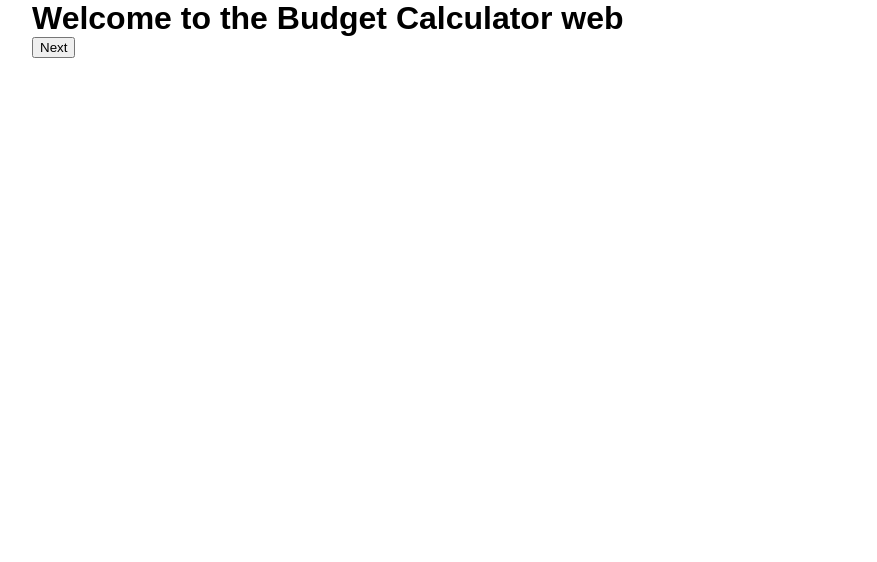
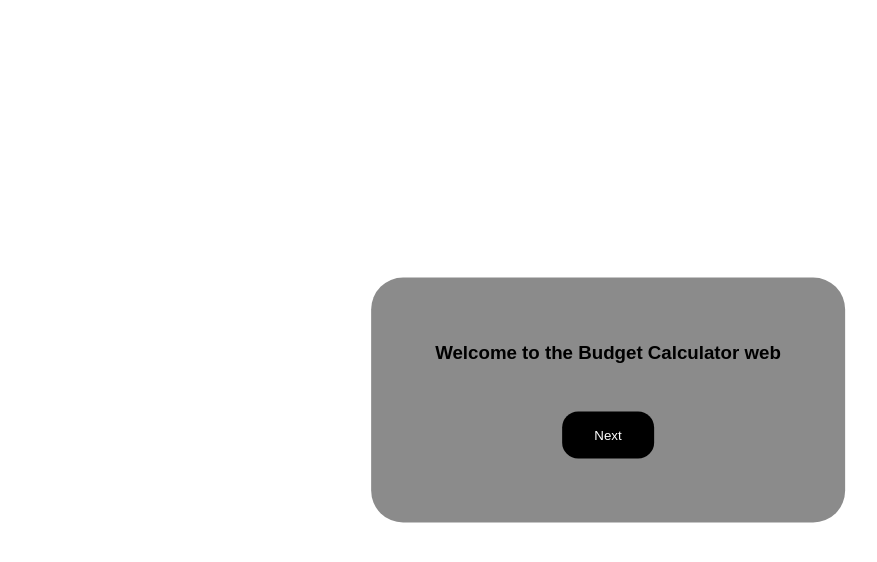
Before and after one commit to jordiciurana16/6.1-Pressupostos-Nivell3, an Angular app in the folder Sprint6/6.1-Pressupostos-Nivell3/Budgets/: page / in a window 1280 px wide. Shown: the top 562 px of the page, without its empty margins (32-909 px from the left). Built offline with nearby package versions, Linux system fonts and the light colour scheme.

Commit message:
welcome layout and router

```diff
--- a/Sprint6/6.1-Pressupostos-Nivell3/Budgets/src/app/welcome/welcome.component.html
+++ b/Sprint6/6.1-Pressupostos-Nivell3/Budgets/src/app/welcome/welcome.component.html
@@ -1,2 +1,6 @@
-<h1>Welcome to the Budget Calculator web</h1>
-<button [routerLink]="['/landing']">Next</button>
+<section>
+  <article>
+    <h1>Welcome to the Budget Calculator web</h1>
+    <button [routerLink]="['/landing']">Next</button>
+  </article>
+</section>
--- a/Sprint6/6.1-Pressupostos-Nivell3/Budgets/src/app/welcome/welcome.component.scss
+++ b/Sprint6/6.1-Pressupostos-Nivell3/Budgets/src/app/welcome/welcome.component.scss
@@ -0,0 +1,26 @@
+section {
+  position: absolute;
+  top: 50%;
+  left: 50%;
+  transform: translate(-50%, -50%);
+}
+
+article {
+  padding: 4rem;
+  display: flex;
+  flex-direction: column;
+  align-items: center;
+  text-align: center;
+  background-color: rgb(139, 139, 139);
+  border-radius: 2rem;
+  justify-content: center;
+  gap: 3rem;
+}
+
+button {
+  background-color: black;
+  color: white;
+  border: none;
+  border-radius: 1rem;
+  padding: 1rem 2rem;
+}
```
